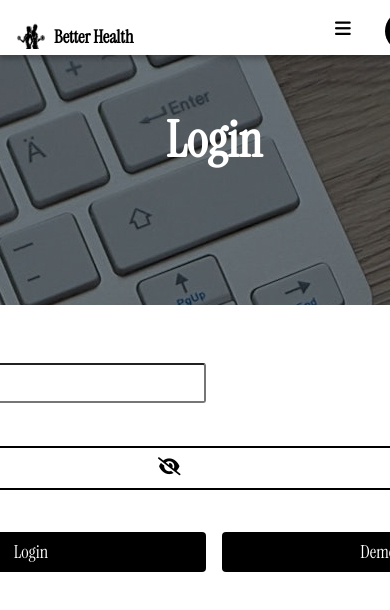
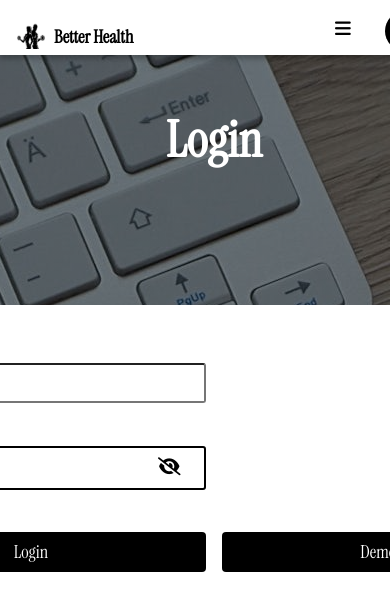
Before and after one commit to KiokoEric/Better_Health, a React (Create React App) app in the folder Client/better_health/: page / in a window 390 px wide. Shown: the top 610 px of the page. Built offline with nearby package versions, Linux system fonts and the light colour scheme.

Commit message:
Client Side Changes

```diff
--- a/Client/better_health/src/Pages/User/Login/Login.css
+++ b/Client/better_health/src/Pages/User/Login/Login.css
@@ -141,6 +141,9 @@
         outline: 0;
         width: 350px;
     }
+    .Login div article {
+        width: 350px;
+    }
     .Login form button {
         background-color: black;
         border: none;
```
